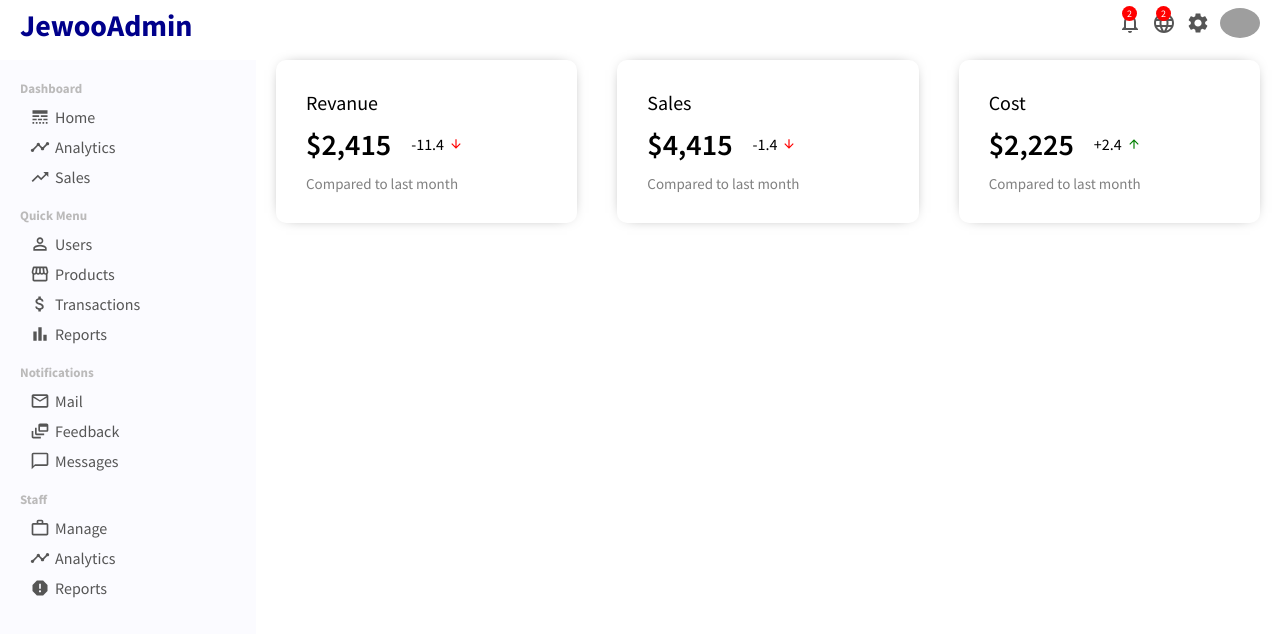
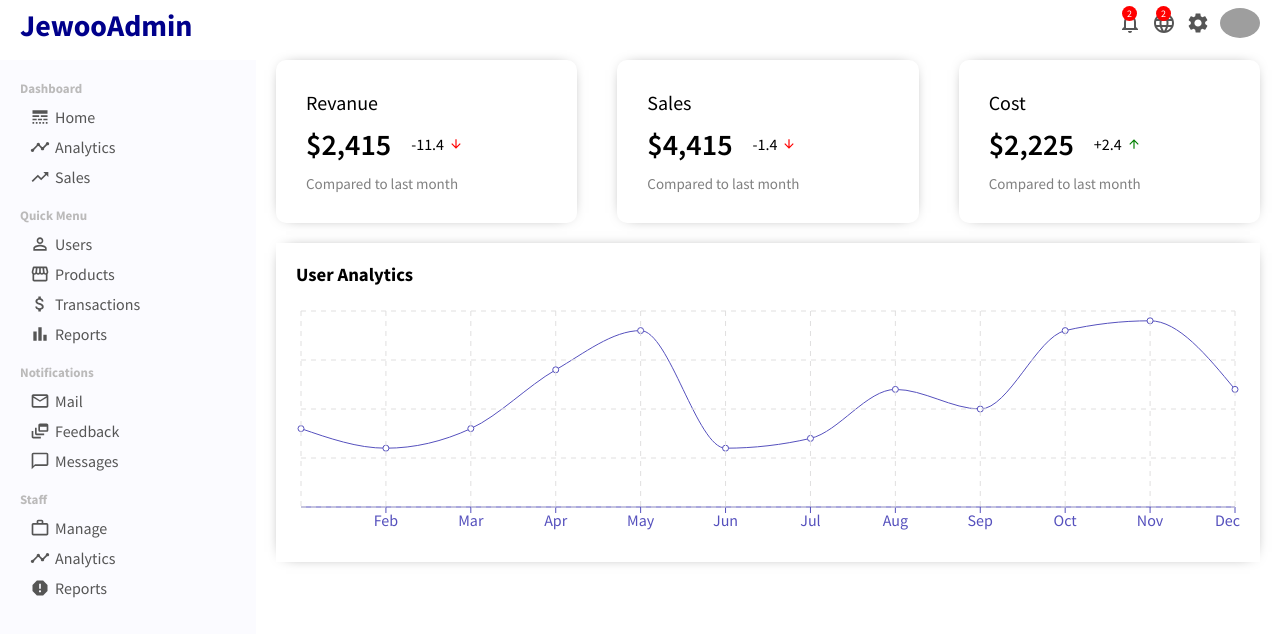
Before and after one commit to jeus0630/ADMIN_PANEL, a React (Create React App) app: page / in a window 1280 px wide. Shown: the top 634 px of the page. Built offline with nearby package versions, Linux system fonts and the light colour scheme; grey boxes are pictures that could not be loaded.

Commit message:
Docs: Chart.tsx
Chart created

```diff
--- /dev/null
+++ b/src/components/chart/Chart.tsx
@@ -0,0 +1,80 @@
+import * as React from 'react';
+import "./chart.scss";
+import { LineChart, Line, XAxis, YAxis, CartesianGrid, Tooltip, Legend, ResponsiveContainer } from 'recharts';
+
+interface IChartProps {
+}
+
+const Chart: React.FunctionComponent<IChartProps> = (props) => {
+
+  const data = [
+    {
+      name: "Jan",
+      "Active User": 4000,
+    },
+    {
+      name: "Feb",
+      "Active User": 3000,
+    },
+    {
+      name: "Mar",
+      "Active User": 4000,
+    },
+    {
+      name: "Apr",
+      "Active User": 7000,
+    },
+    {
+      name: "May",
+      "Active User": 9000,
+    },
+    {
+      name: "Jun",
+      "Active User": 3000,
+    },
+    {
+      name: "Jul",
+      "Active User": 3500,
+    },
+    {
+      name: "Aug",
+      "Active User": 6000,
+    },
+    {
+      name: "Sep",
+      "Active User": 5000,
+    },
+    {
+      name: "Oct",
+      "Active User": 9000,
+    },
+    {
+      name: "Nov",
+      "Active User": 9500,
+    },
+    {
+      name: "Dec",
+      "Active User": 6000,
+    },
+  ];
+
+  return (
+    <div className="chart">
+      <h3 className="chart-title">User Analytics</h3>
+      <ResponsiveContainer width="100%" aspect={4 / 1}>
+        <LineChart
+          data={data}
+        >
+          <XAxis dataKey="name" stroke="#5550bd" />
+          <Line type="monotone" activeDot={{ r: 8 }} dataKey="Active User" stroke="#5550bd" />
+          <Line type="monotone" dataKey="uv" stroke="#82ca9d" />
+          <Tooltip>
+          </Tooltip>
+          <CartesianGrid stroke={"#e0dfdf"} strokeDasharray="5 5"></CartesianGrid>
+        </LineChart>
+      </ResponsiveContainer>
+    </div>
+  );
+};
+
+export default Chart;
--- /dev/null
+++ b/src/components/chart/chart.scss
@@ -0,0 +1,10 @@
+.chart {
+  margin: 20px;
+  padding: 20px;
+  -webkit-box-shadow: 0px 0px 15px -10px #000;
+  box-shadow: 0px 0px 15px -10px #000;
+
+  .chart-title {
+    margin-bottom: 20px;
+  }
+}
--- a/src/pages/Home/Home.tsx
+++ b/src/pages/Home/Home.tsx
@@ -1,4 +1,5 @@
 import * as React from 'react';
+import Chart from '../../components/chart/Chart';
 import FeaturedInfo from '../../components/featuredInfo/FeaturedInfo';
 import "./home.scss";
 
@@ -9,6 +10,7 @@ const Home: React.FunctionComponent<IHomeProps> = (props) => {
     return (
         <div className="home">
             <FeaturedInfo></FeaturedInfo>
+            <Chart></Chart>
         </div>
     );
 };
```
